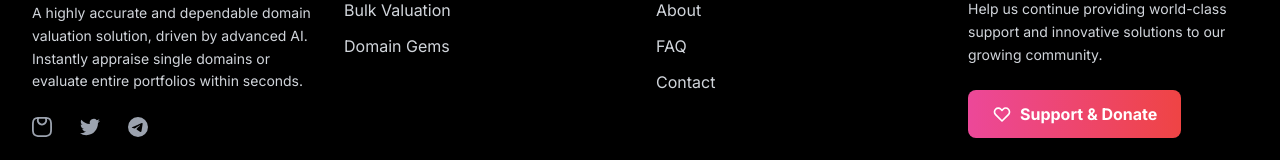
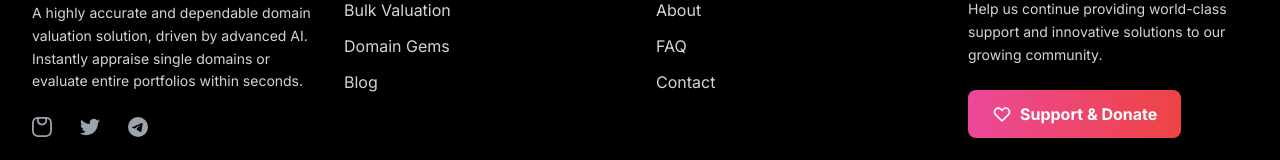
Before and after one commit to dnsworth/dnsworth, a React (Vite) app in the folder frontend/: page / in a window 1280 px wide. Shown: the part 5135-5295 px from the top of the page. Built offline with nearby package versions, Linux system fonts and the light colour scheme.

Commit message:
Fix blog link visibility in footer
- Add Blog link to Product section in footer
- Blog link now visible and clickable in footer navigation
- Fixes issue where blog was in quickLinks array but not rendered

```diff
--- a/frontend/src/components/Footer.jsx
+++ b/frontend/src/components/Footer.jsx
@@ -92,6 +92,11 @@ const Footer = ({ onBulkValuation, onNavigateToBulk, onNavigateHome }) => {
                   Domain Gems
                 </a>
               </li>
+              <li>
+                <a href="/blog" className="text-gray-300 hover:text-primary transition-colors duration-200 text-left w-full text-sm md:text-base">
+                  Blog
+                </a>
+              </li>
             </ul>
           </div>
 
```
